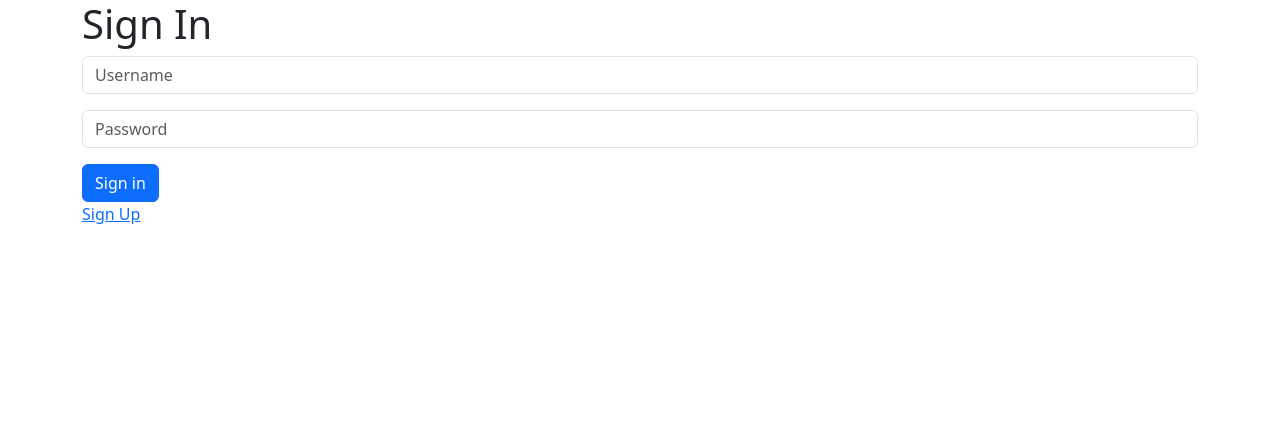
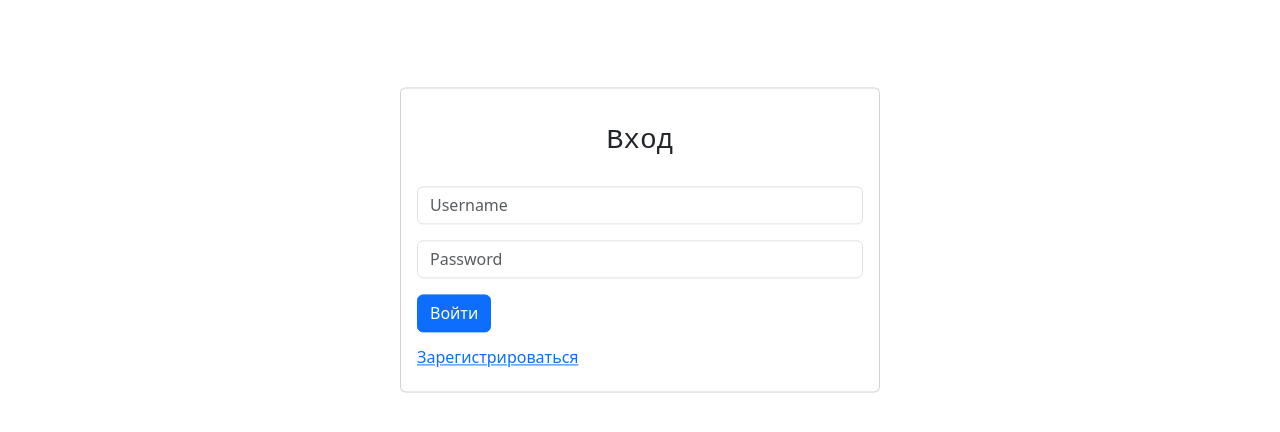
Before and after one commit to mikefromru/user-events, a Django app: page /accounts/signin/ in a window 1280 px wide. Shown: the top 432 px of the page. Run offline with Django 4.2, Linux system fonts and the light colour scheme; some libraries are stand-ins or nearby versions.

Commit message:
CSS style for login page

```diff
--- a/static/css/app/style.css
+++ b/static/css/app/style.css
@@ -9,3 +9,10 @@ p {
   margin-left: 100px;
   margin-right: 100px;
 } */
+.main-div-card  {
+  position: absolute;
+  top: 30%;
+  left: 50%;
+  transform: translate(-50%, -50%);
+
+}
--- a/static/js/app/events.js
+++ b/static/js/app/events.js
@@ -83,7 +83,6 @@ new Vue({
             .then(response => (
                 this.all_events = response.data,
                 // Show first event
-                console.log(this.all_events.length),
                 this.get_event(this.all_events[0])
             ))
             // .catch(error => {
--- a/templates/accounts/sign-in.html
+++ b/templates/accounts/sign-in.html
@@ -3,10 +3,13 @@
 {% block content %}
 
 <div id="login-app" class="container">
-    <div>
-        <h1>Sign In</h1>
+
+    <div class="main-div-card">
+        <div class="card p-3" style="width: 30rem;">
+
+            <p class="card-title text-center p-3 fs-3">Вход</p>
             {% verbatim %}
-        <li v-for="x in errors">
+            <li class="p-3 text-danger" v-for="x in errors">
                 {{ x.toString() }}
             </li>
             {% endverbatim %}
@@ -19,12 +22,14 @@
                     <input v-model="password" type="password" class="form-control" id="exampleInputPassword1"
                         placeholder="Password">
                 </div>
-            <button type="button" class="btn btn-primary" @click="login">Sign in</button>
+                <button type="button" class="btn btn-primary" @click="login">Войти</button>
             </form>
+
+            <h6 class="pt-3"><a href="{% url 'sign-up' %}">Зарегистрироваться</a></h6>
+
         </div>
-    <div>
-        <a href="{% url 'sign-up' %}">Sign Up</a>
     </div>
+
 </div>
 
 <script src="{% static 'js/accounts/login.js' %}"></script>
```
Lines whose indentation alone changed are shown as unchanged.
